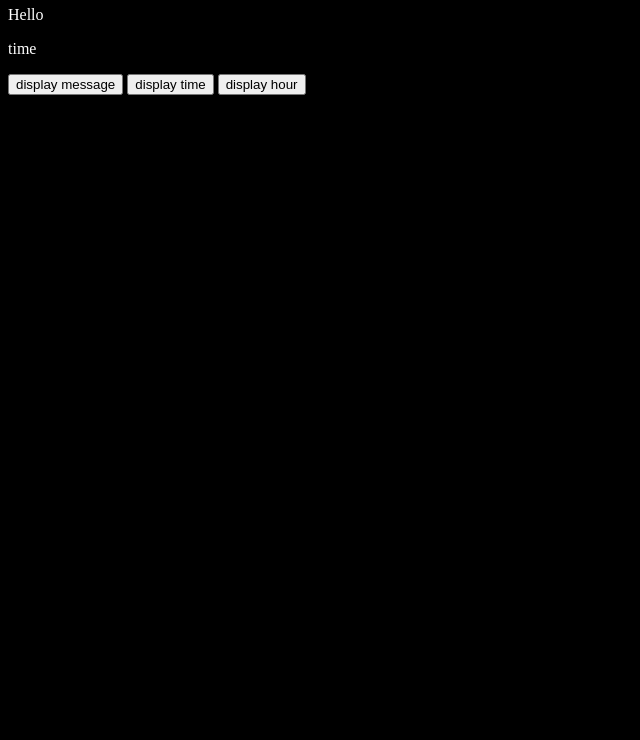
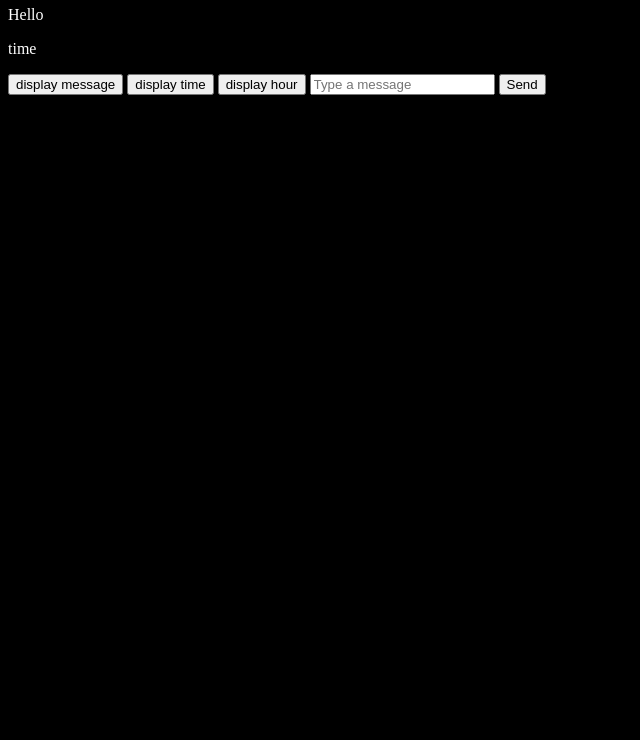
Before and after one commit to SimonX1a0/backendLearning, a plain HTML site: page frontend/index.html in a window 1280 px wide. Shown: the part 60-800 px from the top of the page, without its empty margins (0-640 px from the left). Drawn offline with Linux system fonts and the light colour scheme.

Commit message:
added a post request handler

```diff
--- a/frontend/index.html
+++ b/frontend/index.html
@@ -7,6 +7,9 @@
     <button onclick="displayMessage()">display message</button>
     <button onclick="greets()">display time</button>
     <button onclick="time()">display hour</button>
+    <input id="userInput" placeholder="Type a message" />
+    <button onclick="sendMessage()">Send</button>
+    <p id="serverReply" style="color: #fff"></p>
   </body>
 </html>
 
@@ -45,4 +48,21 @@ async function time(){
     console.log("failed to fetch hour", error)
   }
 }
+
+async function sendMessage(){
+  const input = document.getElementById("userInput").value;
+
+  try {
+    const res = await fetch("/api/echo", {
+      method: "POST",
+      headers: {"Content-Type": "application/json"},
+      body: JSON.stringify({message: input})
+    });
+
+    const data = await res.json();
+    document.getElementById("serverReply").textContent = data.reply;
+  } catch (error) {
+    console.error("Failed to send message:", error)
+  }
+}
 </script>
```
Also changed, not shown: backend/server.js (+7 -0 lines).
